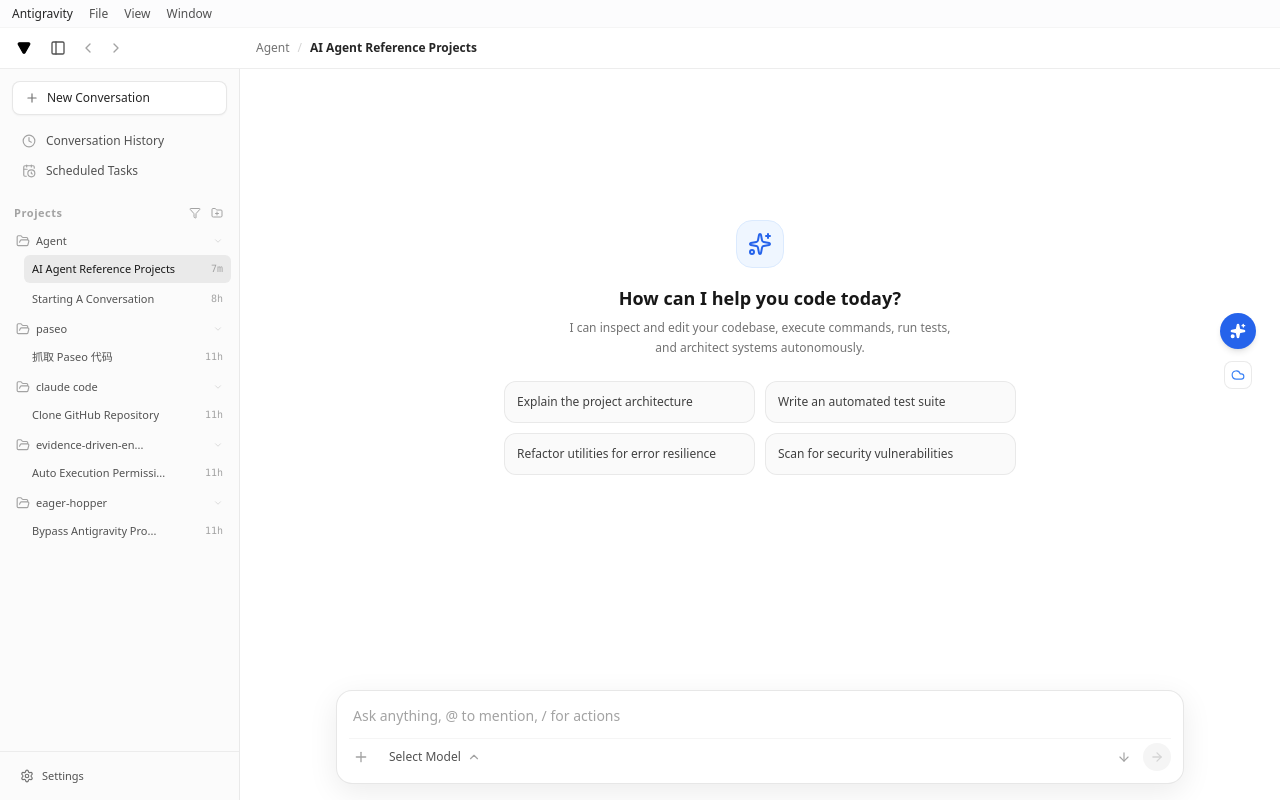
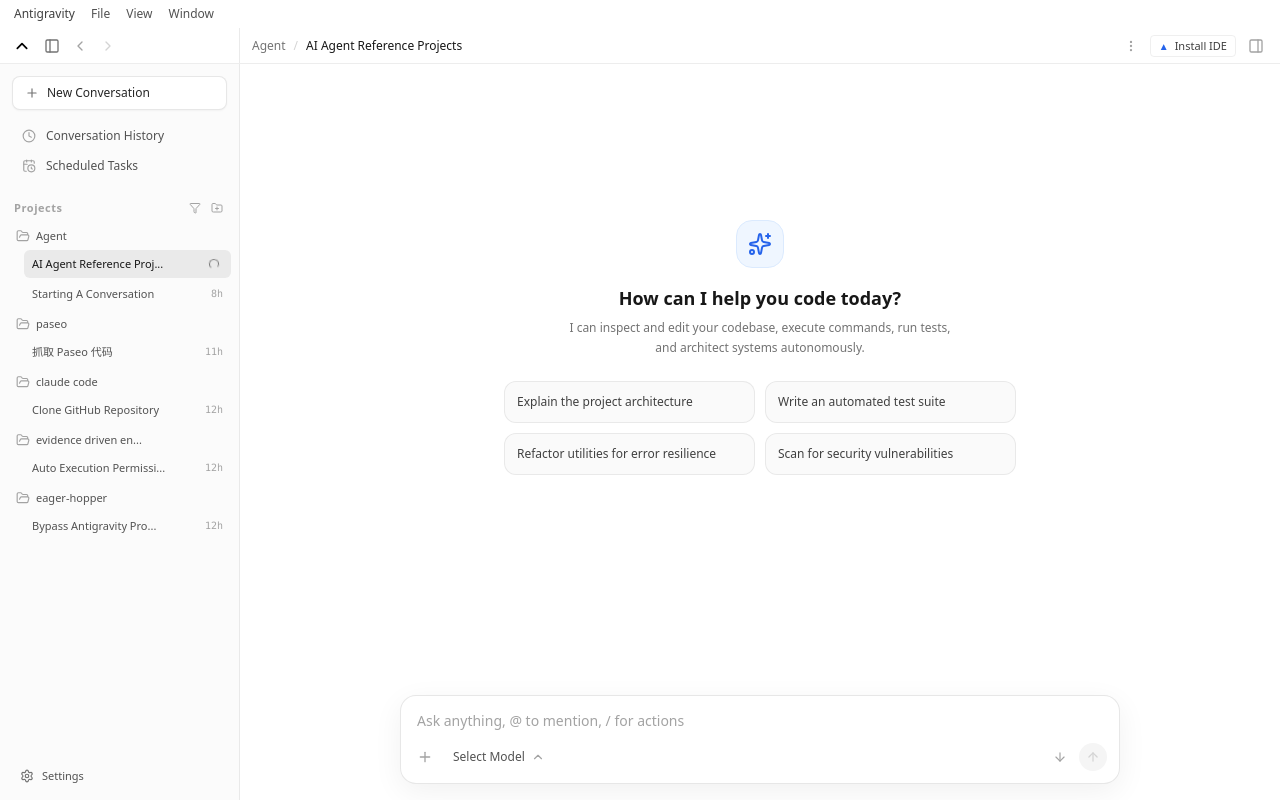
Before and after one commit to Soulboycs/claude-code-agent, a React (Vite) app: page / in a window 1280 px wide. Built offline with nearby package versions, Linux system fonts and the light colour scheme.

Commit message:
fix(ui): pixel-perfect 1:1 alignment with user target screenshot

```diff
--- a/src/preload/index.ts
+++ b/src/preload/index.ts
@@ -6,6 +6,9 @@
     return ipcRenderer.invoke('agent:send-message', prompt, workspacePath)
   },
   abortAgent: () => {
+    return ipcRenderer.invoke('agent:abort')
+  },
+  abort: () => {
     return ipcRenderer.invoke('agent:abort')
   },
   respondApproval: (requestId: string, approved: boolean, reason?: string) => {
--- a/src/renderer/src/App.tsx
+++ b/src/renderer/src/App.tsx
@@ -12,7 +12,7 @@
 import { TerminalView } from './components/TerminalView'
 import { SettingsModal } from './components/SettingsModal'
 import { FloatingInputDock } from './components/FloatingInputDock'
-import { Sparkles, Cloud } from 'lucide-react'
+import { Sparkles } from 'lucide-react'
 import { createInitialChatState, chatReducer } from './utils/chatReducer'
 import { createScrollFollower, ScrollFollower } from './utils/scrollFollower'
 
@@ -175,6 +175,15 @@
     scrollFollowerRef.current?.forceFollow()
   }
 
+  const handleAbort = async () => {
+    try {
+      await window.electronAPI?.abort?.()
+      dispatchChat({ type: 'status_change', status: 'idle' })
+    } catch (e) {
+      console.error('Failed to abort:', e)
+    }
+  }
+
   const handleSelectConversation = (id: string, title: string, projectName: string) => {
     setCurrentConversationId(id)
     setCurrentConversationTitle(title)
@@ -255,26 +264,13 @@
             )}
           </div>
 
-          {/* Right Floating Rail Badges (Origami Bird / Cloud status) */}
-          <div className="absolute right-6 top-1/3 flex flex-col items-center gap-3 select-none z-20 pointer-events-auto">
-            <button
-              type="button"
-              className="w-9 h-9 rounded-full bg-blue-600 hover:bg-blue-700 text-white flex items-center justify-center shadow-md hover:shadow-lg transition-all hover:scale-105"
-              title="Antigravity Agent"
-            >
-              <Sparkles className="w-4 h-4 fill-white" />
-            </button>
-            <div className="p-1.5 rounded-lg bg-white/90 border border-neutral-200/80 shadow-xs flex items-center justify-center text-neutral-400">
-              <Cloud className="w-3.5 h-3.5 text-blue-500" />
-            </div>
-          </div>
-
           {/* Bottom Floating Input Dock (1:1 Antigravity) */}
           <FloatingInputDock
             promptInput={promptInput}
             onChange={(e) => setPromptInput(e.target.value)}
             onKeyDown={handleKeyDown}
             onSend={handleSendMessage}
+            onAbort={handleAbort}
             onScrollToBottom={handleScrollToBottom}
             currentModelId={currentModelId}
             onModelChange={(id) => setCurrentModelId(id)}
--- a/src/renderer/src/components/AntigravityTopBar.tsx
+++ b/src/renderer/src/components/AntigravityTopBar.tsx
@@ -1,5 +1,11 @@
 import React from 'react'
-import { PanelLeft, ChevronLeft, ChevronRight, Triangle } from 'lucide-react'
+import {
+  PanelLeft,
+  PanelRight,
+  ChevronLeft,
+  ChevronRight,
+  MoreVertical
+} from 'lucide-react'
 
 interface AntigravityTopBarProps {
   currentProject?: string
@@ -15,11 +21,11 @@
   isSidebarOpen = true
 }) => {
   return (
-    <header className="flex flex-col bg-white select-none border-b border-neutral-200/70">
-      {/* Top Application Desktop Menubar */}
-      <div className="flex items-center justify-between px-3 h-7 text-[12px] text-neutral-600 border-b border-neutral-100 bg-[#fcfcfd]">
-        <div className="flex items-center gap-4">
-          <span className="font-medium text-neutral-800 cursor-default hover:text-black transition-colors">
+    <header className="flex flex-col bg-white select-none shrink-0 w-full">
+      {/* Row 1: Top Desktop Menubar (Draggable window area with right window controls buffer) */}
+      <div className="draggable-area flex items-center justify-between pl-3.5 h-7 text-[12px] text-neutral-600 bg-white pr-36">
+        <div className="non-draggable flex items-center gap-4">
+          <span className="cursor-default text-neutral-700 hover:text-neutral-900 transition-colors">
             Antigravity
           </span>
           <span className="cursor-default hover:text-neutral-900 transition-colors">File</span>
@@ -28,51 +34,98 @@
         </div>
       </div>
 
-      {/* Navigation and Breadcrumbs Bar */}
-      <div className="flex items-center h-10 px-3 gap-3">
-        {/* Left Control Group (Aligned with Sidebar) */}
-        <div className="flex items-center gap-1 w-56 shrink-0">
-          <div className="w-6 h-6 flex items-center justify-center text-black mr-1" title="Antigravity">
-            <Triangle className="w-3.5 h-3.5 fill-black rotate-180" />
+      {/* Row 2: Navigation, Breadcrumbs & Right Utility Actions */}
+      <div className="flex items-center h-9 w-full border-b border-neutral-200/70 bg-white">
+        {/* Left Section (Sidebar Header Width: w-60 with matching border-r) */}
+        <div
+          className={`${
+            isSidebarOpen ? 'w-60 border-r border-neutral-200/80' : 'w-auto'
+          } h-full flex items-center px-3 gap-1 shrink-0 bg-white`}
+        >
+          {/* Antigravity ^ Logo */}
+          <div className="w-5 h-5 flex items-center justify-center text-black mr-1 cursor-default" title="Antigravity">
+            <svg
+              className="w-3.5 h-3.5 stroke-black stroke-[3] fill-none"
+              viewBox="0 0 24 24"
+              strokeLinecap="round"
+              strokeLinejoin="round"
+            >
+              <polyline points="4 16 12 8 20 16" />
+            </svg>
           </div>
 
+          {/* Toggle Sidebar Icon */}
           <button
             type="button"
             onClick={onToggleSidebar}
-            className={`p-1.5 rounded hover:bg-neutral-100 text-neutral-600 transition-colors ${
-              !isSidebarOpen ? 'bg-neutral-100' : ''
+            className={`p-1 rounded hover:bg-neutral-100 text-neutral-500 hover:text-neutral-800 transition-colors ${
+              !isSidebarOpen ? 'bg-neutral-100 text-neutral-900' : ''
             }`}
             title="Toggle Sidebar"
           >
             <PanelLeft className="w-4 h-4" />
           </button>
 
+          {/* Back Button */}
           <button
             type="button"
-            className="p-1 rounded hover:bg-neutral-100 text-neutral-400 hover:text-neutral-700 transition-colors disabled:opacity-30"
+            className="p-1 rounded hover:bg-neutral-100 text-neutral-400 hover:text-neutral-700 transition-colors"
             title="Back"
           >
             <ChevronLeft className="w-4 h-4" />
           </button>
 
+          {/* Forward Button */}
           <button
             type="button"
-            className="p-1 rounded hover:bg-neutral-100 text-neutral-400 hover:text-neutral-700 transition-colors disabled:opacity-30"
+            className="p-1 rounded text-neutral-300 cursor-default"
             title="Forward"
+            disabled
           >
             <ChevronRight className="w-4 h-4" />
           </button>
         </div>
 
-        {/* Right Breadcrumbs Bar (Aligned with Main Canvas) */}
-        <div className="flex items-center gap-2 text-xs text-neutral-500 pl-2">
-          <span className="hover:text-neutral-800 cursor-pointer transition-colors font-medium">
-            {currentProject}
-          </span>
-          <span className="text-neutral-300">/</span>
-          <span className="text-neutral-800 font-semibold truncate max-w-md">
-            {currentConversationTitle}
-          </span>
+        {/* Right Section: Breadcrumbs and Actions */}
+        <div className="flex-1 h-full flex items-center justify-between px-3">
+          {/* Breadcrumbs */}
+          <div className="flex items-center gap-2 text-xs">
+            <span className="text-neutral-500 hover:text-neutral-800 cursor-pointer transition-colors">
+              {currentProject}
+            </span>
+            <span className="text-neutral-300">/</span>
+            <span className="text-neutral-900 font-medium truncate max-w-md cursor-default">
+              {currentConversationTitle}
+            </span>
+          </div>
+
+          {/* Right Action Icons: ⋮, Install IDE, ◫ */}
+          <div className="flex items-center gap-2">
+            <button
+              type="button"
+              className="p-1 rounded hover:bg-neutral-100 text-neutral-400 hover:text-neutral-700 transition-colors"
+              title="More actions"
+            >
+              <MoreVertical className="w-3.5 h-3.5" />
+            </button>
+
+            <button
+              type="button"
+              className="flex items-center gap-1.5 px-2 py-0.5 rounded text-xs text-neutral-700 hover:bg-neutral-100 transition-colors font-medium border border-neutral-200/60 shadow-2xs"
+              title="Install IDE Extension"
+            >
+              <span className="text-blue-600 font-bold text-[10px]">▲</span>
+              <span className="text-[11px]">Install IDE</span>
+            </button>
+
+            <button
+              type="button"
+              className="p-1 rounded hover:bg-neutral-100 text-neutral-400 hover:text-neutral-700 transition-colors"
+              title="Toggle Auxiliary Bar"
+            >
+              <PanelRight className="w-4 h-4" />
+            </button>
+          </div>
         </div>
       </div>
     </header>
--- a/src/renderer/src/components/FloatingInputDock.tsx
+++ b/src/renderer/src/components/FloatingInputDock.tsx
@@ -1,5 +1,5 @@
 import React, { useRef, useEffect } from 'react'
-import { Plus, ArrowDown, ArrowRight } from 'lucide-react'
+import { Plus, ArrowDown, ArrowUp, Square } from 'lucide-react'
 import { ModelSelector } from './ModelSelector'
 import { AgentStatus } from '@shared/types'
 
@@ -8,6 +8,7 @@
   onChange: (e: React.ChangeEvent<HTMLTextAreaElement>) => void
   onKeyDown: (e: React.KeyboardEvent<HTMLTextAreaElement>) => void
   onSend: () => void
+  onAbort?: () => void
   onScrollToBottom: () => void
   currentModelId: string
   onModelChange: (modelId: string) => void
@@ -19,6 +20,7 @@
   onChange,
   onKeyDown,
   onSend,
+  onAbort,
   onScrollToBottom,
   currentModelId,
   onModelChange,
@@ -38,8 +40,8 @@
   }, [promptInput])
 
   return (
-    <div className="w-full max-w-4xl mx-auto px-6 pb-4 shrink-0 pointer-events-auto">
-      <div className="relative rounded-2xl bg-white border border-neutral-200/90 shadow-[0_8px_30px_rgba(0,0,0,0.08)] p-3 flex flex-col gap-2 transition-all focus-within:border-neutral-300">
+    <div className="w-full max-w-3xl mx-auto px-6 pb-4 shrink-0 pointer-events-auto">
+      <div className="relative rounded-2xl bg-white border border-neutral-200/90 shadow-[0_8px_30px_rgba(0,0,0,0.06)] p-3 flex flex-col gap-1.5 transition-all focus-within:border-neutral-300">
         {/* Multi-line Textarea Input */}
         <textarea
           ref={textareaRef}
@@ -51,8 +53,8 @@
           className="w-full bg-transparent px-1 py-0.5 text-sm text-neutral-900 placeholder-neutral-400 focus:outline-none resize-none max-h-40 leading-relaxed font-sans"
         />
 
-        {/* Bottom Actions Bar */}
-        <div className="flex items-center justify-between pt-1 border-t border-neutral-100 text-xs">
+        {/* Bottom Actions Bar (Seamless with no horizontal divider line) */}
+        <div className="flex items-center justify-between text-xs pt-0.5">
           {/* Left Action Buttons: + Attachment & Model Capsule */}
           <div className="flex items-center gap-1.5">
             <button
@@ -71,7 +73,7 @@
             />
           </div>
 
-          {/* Right Action Buttons: Scroll to bottom & Send */}
+          {/* Right Action Buttons: Scroll to bottom & Send / Abort */}
           <div className="flex items-center gap-2">
             <button
               type="button"
@@ -82,19 +84,30 @@
               <ArrowDown className="w-3.5 h-3.5" />
             </button>
 
+            {isBusy ? (
+              <button
+                type="button"
+                onClick={onAbort}
+                className="w-7 h-7 rounded-lg bg-rose-50 border border-rose-200/90 text-rose-600 hover:bg-rose-100 flex items-center justify-center transition-all shadow-xs"
+                title="Stop generation"
+              >
+                <Square className="w-2.5 h-2.5 fill-current" />
+              </button>
+            ) : (
               <button
                 type="button"
                 onClick={onSend}
                 disabled={!canSend}
                 className={`w-7 h-7 rounded-full flex items-center justify-center transition-all ${
                   canSend
-                  ? 'bg-neutral-900 hover:bg-black text-white shadow-sm'
+                    ? 'bg-neutral-900 hover:bg-black text-white shadow-xs'
                     : 'bg-neutral-100 text-neutral-300 cursor-not-allowed'
                 }`}
                 title="Send message"
               >
-              <ArrowRight className="w-3.5 h-3.5 stroke-[2.2]" />
+                <ArrowUp className="w-3.5 h-3.5 stroke-[2.2]" />
               </button>
+            )}
           </div>
         </div>
       </div>
--- a/src/renderer/src/components/Sidebar.tsx
+++ b/src/renderer/src/components/Sidebar.tsx
@@ -7,9 +7,7 @@
   FolderPlus,
   Folder,
   FolderOpen,
-  Settings,
-  ChevronDown,
-  ChevronRight
+  Settings
 } from 'lucide-react'
 import { FileTreeNode } from '@shared/types'
 
@@ -46,7 +44,7 @@
     conversations: [
       {
         id: 'conv_1',
-        title: 'AI Agent Reference Projects',
+        title: 'AI Agent Reference Proj...',
         timeAgo: '7m',
         projectId: 'proj_agent'
       },
@@ -79,20 +77,20 @@
       {
         id: 'conv_4',
         title: 'Clone GitHub Repository',
-        timeAgo: '11h',
+        timeAgo: '12h',
         projectId: 'proj_claude'
       }
     ]
   },
   {
     id: 'proj_evidence',
-    name: 'evidence-driven-en...',
+    name: 'evidence driven en...',
     isExpanded: true,
     conversations: [
       {
         id: 'conv_5',
         title: 'Auto Execution Permissi...',
-        timeAgo: '11h',
+        timeAgo: '12h',
         projectId: 'proj_evidence'
       }
     ]
@@ -105,7 +103,7 @@
       {
         id: 'conv_6',
         title: 'Bypass Antigravity Pro...',
-        timeAgo: '11h',
+        timeAgo: '12h',
         projectId: 'proj_hopper'
       }
     ]
@@ -196,13 +194,6 @@
                   <Folder className="w-3.5 h-3.5 text-neutral-400 shrink-0" />
                 )}
                 <span className="truncate font-medium text-[11px]">{project.name}</span>
-                <span className="ml-auto">
-                  {isExpanded ? (
-                    <ChevronDown className="w-2.5 h-2.5 text-neutral-300" />
-                  ) : (
-                    <ChevronRight className="w-2.5 h-2.5 text-neutral-300" />
-                  )}
-                </span>
               </div>
 
               {/* Conversations under project */}
@@ -222,9 +213,13 @@
                         title={conv.title}
                       >
                         <span className="truncate mr-2">{conv.title}</span>
-                        <span className="text-[10px] text-neutral-400 shrink-0 font-mono">
-                          {conv.timeAgo}
-                        </span>
+                        {isSelected ? (
+                          <span className="w-2.5 h-2.5 border border-neutral-500 border-t-transparent rounded-full animate-spin shrink-0 mr-1" />
+                        ) : (
+                          <span className="text-[10px] text-neutral-400 shrink-0 font-mono">
+                            {conv.timeAgo}
+                          </span>
+                        )}
                       </div>
                     )
                   })}
@@ -236,7 +231,7 @@
       </div>
 
       {/* Bottom Pinned: Settings Button */}
-      <div className="p-3 border-t border-neutral-200/70 bg-[#fbfbfb]">
+      <div className="p-3 bg-[#fbfbfb]">
         <button
           type="button"
           onClick={onOpenSettings}
--- a/src/shared/types.ts
+++ b/src/shared/types.ts
@@ -80,6 +80,7 @@
   // Agent Control
   sendMessage: (prompt: string, workspacePath?: string) => Promise<void>
   abortAgent: () => Promise<void>
+  abort?: () => Promise<void>
   respondApproval: (requestId: string, approved: boolean, reason?: string) => Promise<void>
   switchModel: (modelId: string) => Promise<void>
 
```
Also changed, not shown: src/main/index.ts (+12 -2 lines), src/renderer/src/components/ChatTimeline.tsx (+50 -19 lines). Lines whose indentation alone changed are shown as unchanged.
